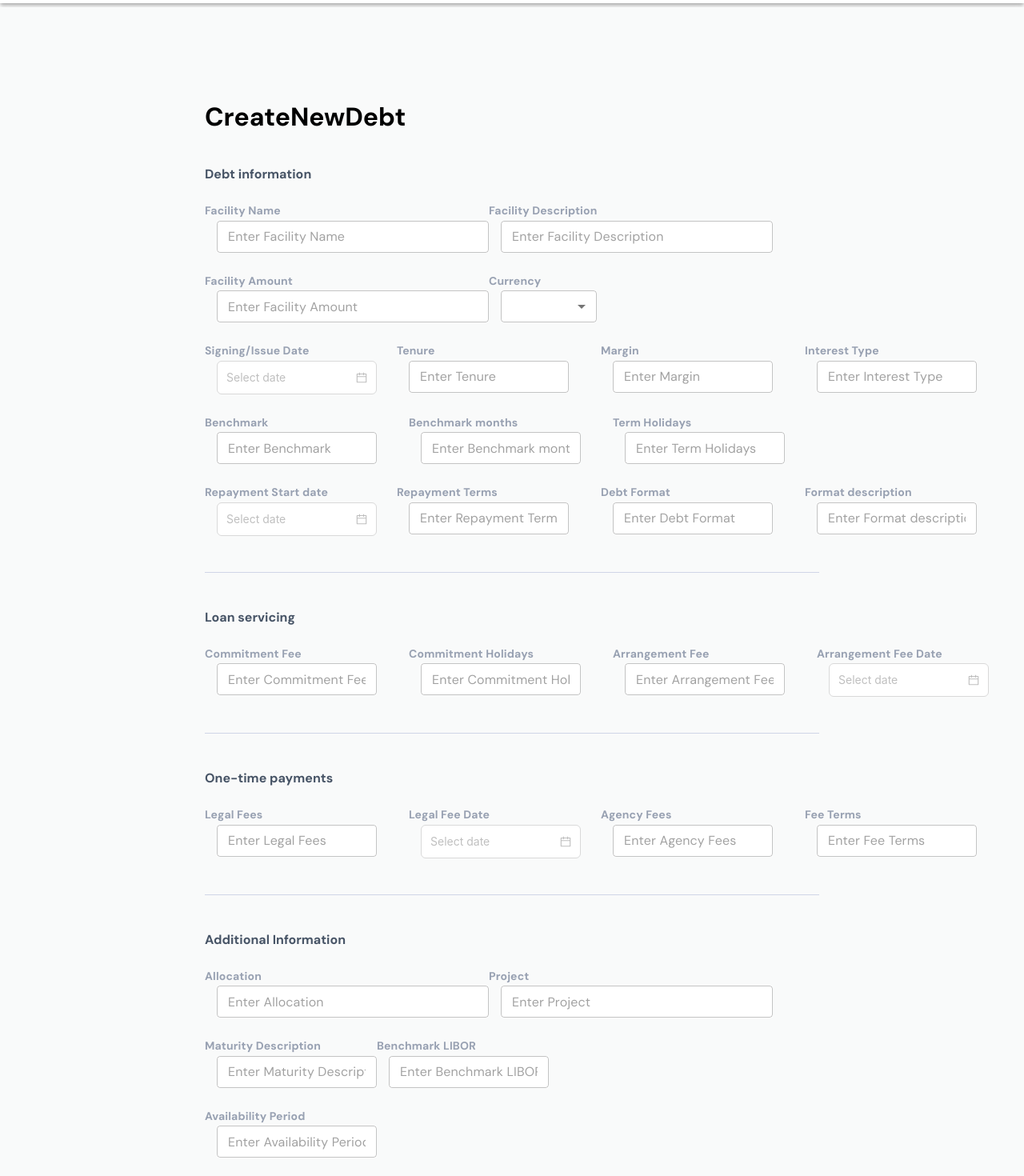
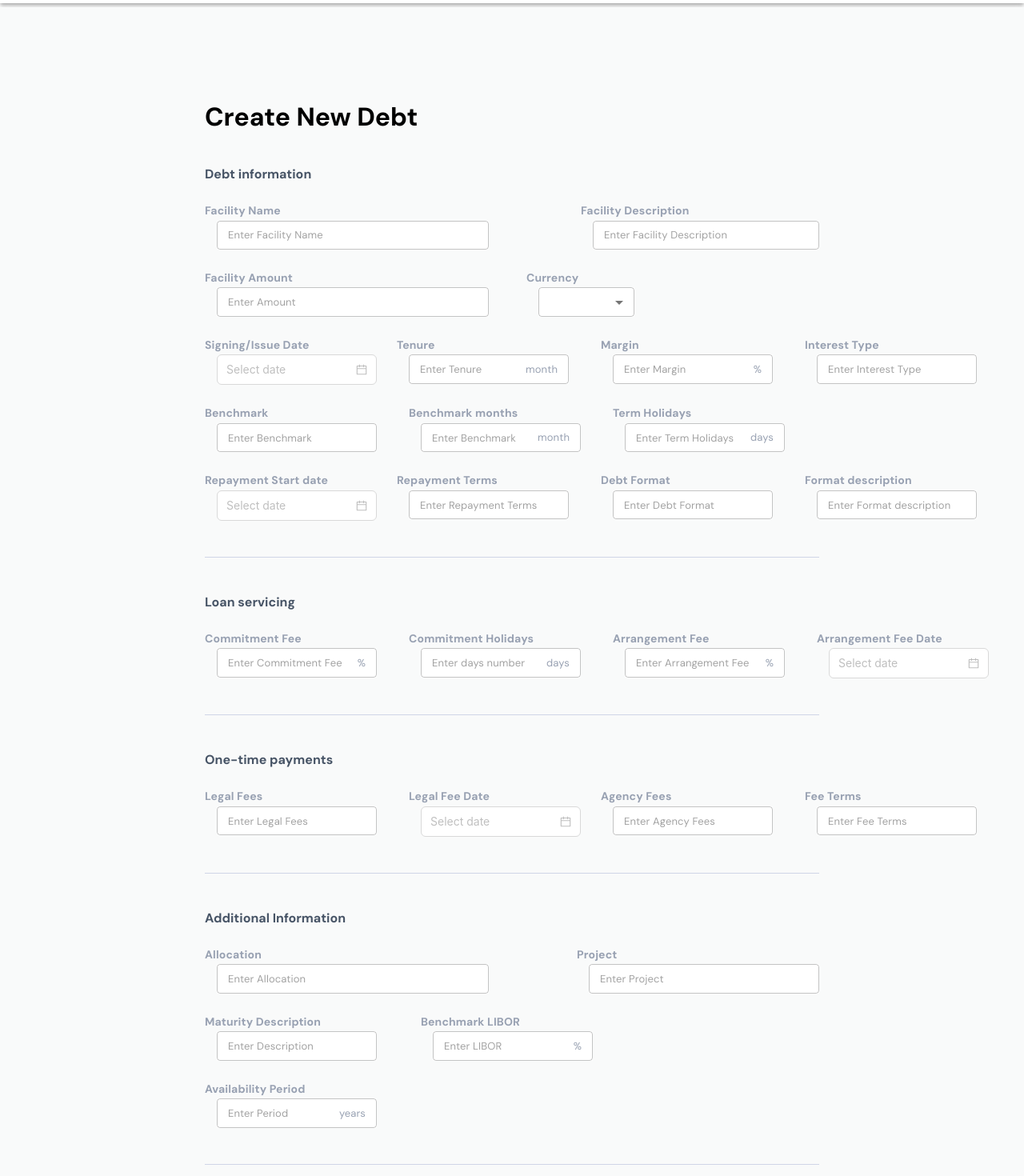
Before and after one commit to BKokhanDigis/tender, a React (Create React App) app: page / in a window 1280 px wide. Shown: the part 60-1530 px from the top of the page at 80% size. Built offline with nearby package versions, Linux system fonts and the light colour scheme.

Commit message:
fixes for inputs types

```diff
--- a/src/Components/pages/CreateNewDebt/Inputs/inputs.jsx
+++ b/src/Components/pages/CreateNewDebt/Inputs/inputs.jsx
@@ -2,12 +2,13 @@
 import React from "react";
 import { DatePicker } from 'antd';
 import { makeStyles } from '@material-ui/core/styles';
-import {  Controller } from 'react-hook-form';
+import { Controller } from 'react-hook-form';
 
 import {
   Typography,
   TextField,
   MenuItem,
+  InputAdornment,
 } from "@material-ui/core";
 
 const useStyles = makeStyles((theme) => ({
@@ -30,6 +31,13 @@ const useStyles = makeStyles((theme) => ({
     fontWeight: '700',
     fontSize: 14,
   },
+  adornment: {
+    fontFamily: 'DM Sans',
+    color: "#98A1B2",
+    fontWeight: '400',
+    fontSize: 10,
+    marginRight: 10
+  }
 }));
 
 const AntDesignTextInputField = ({ label, placeholder, width, InputComponent, onChange }) => {
@@ -48,7 +56,7 @@ const AntDesignTextInputField = ({ label, placeholder, width, InputComponent, on
   );
 };
 
-const TextInputField = ({ label, placeholder, width, name, control }) => {
+const TextInputField = ({ label, placeholder, width, name, control, descr = '' }) => {
 
   const classes = useStyles();
   return (
@@ -68,7 +76,16 @@ const TextInputField = ({ label, placeholder, width, name, control }) => {
             size="small"
             variant="outlined"
             margin='none'
-            InputProps={{ style: { fontFamily: 'DM Sans' } }}
+            InputProps={{
+              style: { fontFamily: 'DM Sans', fontSize: 13 },
+              endAdornment: <InputAdornment position="end">
+                <div style={{
+                  fontFamily: 'DM Sans',
+                  color: "#98A1B2",
+                  fontSize: 13,
+                }}>{descr}</div>
+              </InputAdornment>,
+            }}
             {...field}
           />
         )}
@@ -77,10 +94,11 @@ const TextInputField = ({ label, placeholder, width, name, control }) => {
   );
 };
 
-const NumberInputField = ({ label, placeholder, width, name, control }) => {
+const NumberInputField = ({ label, placeholder, width, name, control, descr = '' }) => {
+  const classes = useStyles();
   return (
     <div style={{ marginTop: 23, marginRight: 15, width: width }}>
-      <Typography variant="subtitle1">
+       <Typography variant="subtitle1" className={classes.label}>
         {label}
       </Typography>
       <Controller
@@ -89,12 +107,28 @@ const NumberInputField = ({ label, placeholder, width, name, control }) => {
         render={({ field }) => (
           <TextField
             style={{ width: "100%" }}
+            className={classes.textField}
             placeholder={placeholder}
             InputLabelProps={{ shrink: false }}
             size="small"
             variant="outlined"
             margin='none'
-            InputProps={{ inputMode: 'numeric', pattern: '[0-9]*', ...field }}
+            InputProps={{
+              style: { fontFamily: 'DM Sans', fontSize: 13 },
+              endAdornment: <InputAdornment position="end">
+                <div style={{
+                  fontFamily: 'DM Sans',
+                  color: "#98A1B2",
+                  fontSize: 13,
+                }}>{descr}</div>
+              </InputAdornment>,
+              inputMode: 'numeric', pattern: '[0-9]*',
+              onChange: (e) => {
+                e.target.value = e.target.value.replace(/\D/g, "");
+                field.onChange(e);
+              }
+            }}
+            {...field}
           />
         )}
       />
@@ -123,11 +157,15 @@ const SelectInputField = ({ label, defaultValue, width, options, name, control }
             variant="outlined"
             InputLabelProps={{ shrink: false }}
             margin='none'
-            InputProps={{ style: { fontFamily: 'DM Sans' }, ...field }}
+            InputProps={{
+              style: { fontFamily: 'DM Sans', fontSize: 13 },
+
+              ...field
+            }}
             style={{ width: "100%" }}
           >
             {options.map((option) => (
-              <MenuItem key={option.value} value={option.value}>
+              <MenuItem key={option.value} value={option.value} style={{ fontSize: 13, fontFamily: 'DM Sans' }}>
                 {option.label}
               </MenuItem>
             ))}
@@ -151,7 +189,8 @@ const DateInputField = ({ label, width, name, control }) => {
         control={control}
         render={({ field }) => (
           <DatePicker
-            style={{ width: 200, height: 42, marginLeft: 15 }}
+            style={{ width: 200, height: 38, marginLeft: 15 }}
+            inputStyle={{ fontSize: '13px', fontFamily: 'DM Sans', }}
             {...field}
             format="MM/DD/YYYY"
           />
--- a/src/Components/pages/CreateNewDebt/index.jsx
+++ b/src/Components/pages/CreateNewDebt/index.jsx
@@ -6,7 +6,7 @@ import { useForm } from 'react-hook-form';
 import { Divider, Button } from 'antd';
 import BankList from "./BankList";
 import { useHistory } from "react-router-dom/cjs/react-router-dom.min";
-import { TextInputField, SelectInputField, DateInputField } from "./Inputs/inputs";
+import { TextInputField, SelectInputField, DateInputField, NumberInputField } from "./Inputs/inputs";
 import {
   ScreenWrapper,
   Title,
@@ -39,12 +39,17 @@ const useStyles = makeStyles((theme) => ({
 const currencies = [
   {
     value: 'USD',
-    label: '$',
+    label: 'USD',
   },
   {
     value: 'EUR',
-    label: '€',
+    label: 'EUR',
   },
+  {
+    value: 'AED',
+    label: 'AED',
+  },
+
 ];
 
 
@@ -68,26 +73,30 @@ const CreateNewDebt = () => {
       <ScreenWrapper >
         <Box className={classes.content}>
           <form onSubmit={handleSubmit(onSubmit)}>
-            <Title>CreateNewDebt</Title>
+            <Title>Create New Debt</Title>
             <SubTitle>Debt information</SubTitle>
             <Row>
-              <TextInputField label="Facility Name" placeholder="Enter Facility Name" width="340px" name="facilityName" control={control} />
+              <div style={{ marginRight: 115 }}>
+                <TextInputField label="Facility Name" placeholder="Enter Facility Name" width="340px" name="facilityName" control={control} />
+              </div>
               <TextInputField label="Facility Description" placeholder="Enter Facility Description" width="340px" name="facilityDescription" control={control} />
             </Row>
             <Row>
-              <TextInputField label="Facility Amount" placeholder="Enter Facility Amount" width="340px" name="facilityAmount" control={control} />
+              <div style={{ marginRight: 47 }}>
+                <NumberInputField label="Facility Amount" placeholder="Enter Amount" width="340px" name="facilityAmount" control={control} />
+              </div>
               <SelectInputField label="Currency" width="120px" options={currencies} name="currency" control={control} />
             </Row>
             <Grid>
               <DateInputField label="Signing/Issue Date" width="200px" onChange={onChange} name="issueDate" control={control} />
-              <TextInputField label="Tenure" placeholder="Enter Tenure" width="200px" name="tenure" control={control} />
-              <TextInputField label="Margin" placeholder="Enter Margin" width="200px" name="margin" control={control} />
+              <NumberInputField label="Tenure" placeholder="Enter Tenure" width="200px" name="tenure" control={control} descr='month' />
+              <NumberInputField label="Margin" placeholder="Enter Margin" width="200px" name="margin" control={control} descr='%' />
               <TextInputField label="Interest Type" placeholder="Enter Interest Type" width="200px" name="interestType" control={control} />
             </Grid>
             <Grid>
               <TextInputField label="Benchmark" placeholder="Enter Benchmark" width="200px" name="benchmark" control={control} />
-              <TextInputField label="Benchmark months" placeholder="Enter Benchmark months" width="200px" name="benchmarkMonths" control={control} />
-              <TextInputField label="Term Holidays" placeholder="Enter Term Holidays" width="200px" name="termHolidays" control={control} />
+              <NumberInputField label="Benchmark months" placeholder="Enter Benchmark " width="200px" name="benchmarkMonths" descr='month' control={control} />
+              <NumberInputField label="Term Holidays" placeholder="Enter Term Holidays" width="200px" name="termHolidays" descr='days' control={control} />
             </Grid>
             <Grid>
               <DateInputField label="Repayment Start date" width="200px" onChange={onChange} name="repaymentStartDate" control={control} />
@@ -98,9 +107,9 @@ const CreateNewDebt = () => {
             <Divider style={{ marginTop: 45, marginBottom: 45, backgroundColor: 'rgba(204, 210, 242, 0.60)' }} />
             <SubTitle>Loan servicing</SubTitle>
             <Grid>
-              <TextInputField label="Commitment Fee" placeholder="Enter Commitment Fee" width="200px" name="commitmentFee" control={control} />
-              <TextInputField label="Commitment Holidays" placeholder="Enter Commitment Holidays" width="200px" name="commitmentHolidays" control={control} />
-              <TextInputField label="Arrangement Fee" placeholder="Enter Arrangement Fee" width="200px" name="ArrangementFee" control={control} />
+              <NumberInputField label="Commitment Fee" placeholder="Enter Commitment Fee" width="200px" name="commitmentFee" control={control} descr="%" />
+              <NumberInputField label="Commitment Holidays" placeholder="Enter days number" width="200px" name="commitmentHolidays" descr="days" control={control} />
+              <NumberInputField label="Arrangement Fee" placeholder="Enter Arrangement Fee" width="200px" name="ArrangementFee" control={control} descr="%" />
               <DateInputField label="Arrangement Fee Date" width="200px" onChange={onChange} name="ArrangementFeeDate" control={control} />
             </Grid>
             <Divider style={{ marginTop: 45, marginBottom: 45, backgroundColor: 'rgba(204, 210, 242, 0.60)' }} />
@@ -114,15 +123,19 @@ const CreateNewDebt = () => {
             <Divider style={{ marginTop: 45, marginBottom: 45, backgroundColor: 'rgba(204, 210, 242, 0.60)' }} />
             <SubTitle>Additional Information</SubTitle>
             <Row>
-              <TextInputField label="Allocation" placeholder="Enter Allocation" width="340px" marginRight="130px" name="allocation" control={control} />
+              <div style={{ marginRight: 110 }}>
+                <TextInputField label="Allocation" placeholder="Enter Allocation" width="340px" marginRight="130px" name="allocation" control={control} />
+              </div>
               <TextInputField label="Project" placeholder="Enter Project" width="340px" name="project" control={control} />
             </Row>
             <Row>
-              <TextInputField label="Maturity Description" placeholder="Enter Maturity Description" width="200px" marginRight="60px" name="maturityDescription" control={control} />
-              <TextInputField label="Benchmark LIBOR" placeholder="Enter Benchmark LIBOR" width="200px" name="benchmarkLibor" control={control} />
+              <div style={{ marginRight: 55 }}>
+                <TextInputField label="Maturity Description" placeholder="Enter Description" width="200px" marginRight="60px" name="maturityDescription" control={control} />
+              </div>
+              <NumberInputField label="Benchmark LIBOR" placeholder="Enter LIBOR" width="200px" name="benchmarkLibor" control={control} descr="%" />
             </Row>
             <Row>
-              <TextInputField label="Availability Period" placeholder="Enter Availability Period" width="200px" name="availabilityPeriod" control={control} />
+              <NumberInputField label="Availability Period" placeholder="Enter Period" width="200px" name="availabilityPeriod" control={control} descr="years" />
             </Row>
             <Divider style={{ marginTop: 45, marginBottom: 45, backgroundColor: 'rgba(204, 210, 242, 0.60)' }} />
             <SubTitle>Lender-Wise Distribution Details</SubTitle>
@@ -142,7 +155,7 @@ const CreateNewDebt = () => {
           </form>
 
         </Box>
-      </ScreenWrapper>
+      </ScreenWrapper >
     </>
   );
 };
--- a/src/Components/pages/DebtInfo/index.jsx
+++ b/src/Components/pages/DebtInfo/index.jsx
@@ -243,7 +243,7 @@ const DebtInfo = () => {
             <Item title='Term Holidays' value={data.termHolidays} additionalText='days' />
           </Grid>
           <Grid style={{ gridTemplateColumns: '1fr 1fr 1fr', marginTop: 50, marginLeft: 65 }}>
-            <Item title='Repayment Start date' value={formatDate(data.repaymentStartDate)} additionalText='%' />
+            <Item title='Repayment Start date' value={formatDate(data.repaymentStartDate)} />
             <Item title='Repayment Terms' value={data.repaymentTerms} />
           </Grid>
           <Grid style={{ gridTemplateColumns: '1fr 1fr 1fr', marginTop: 50, marginLeft: 65 }}>
```
